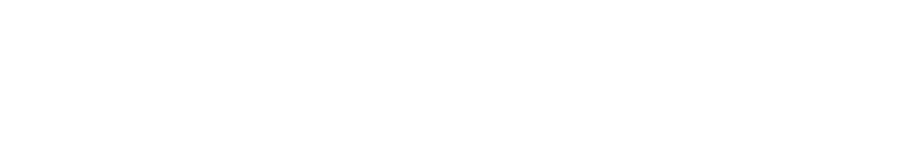
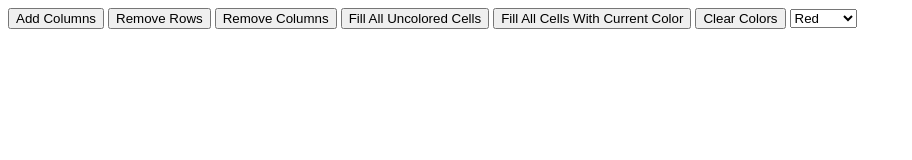
Before and after one commit to andreatranchina/ttp-assignment5-DOM3, a plain HTML site: page index.html in a window 1280 px wide. Shown: the whole page, without its empty margins (0-912 px from the left). Drawn offline with Linux system fonts and the light colour scheme.

Commit message:
added buttons and menu for user stories

```diff
--- a/index.html
+++ b/index.html
@@ -6,6 +6,20 @@
     <title>Document</title>
 </head>
 <body>
+    <button type="button">Add Columns</button>
+    <button type="button">Remove Rows</button>
+    <button type="button">Remove Columns</button>
+
+    <button type="button">Fill All Uncolored Cells</button>
+    <button type="button">Fill All Cells With Current Color</button>
+    <button type="button">Clear Colors</button>
+
+    <select>
+        <option id="red">Red</option>
+        <option id="blue">Blue</option>
+        <option id="orange">Orange</option>
+        <option id="purple">Purple</option>
+      </select>
 
 </body>
 </html>
```
